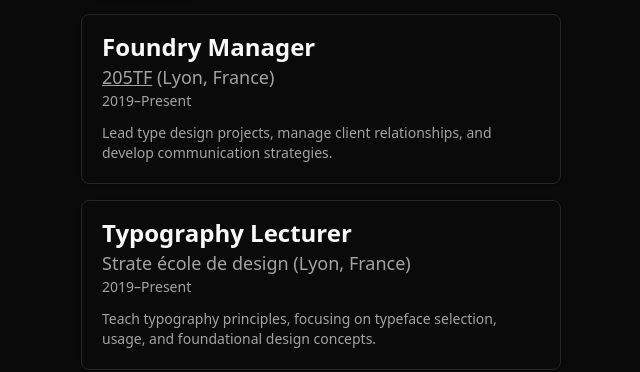
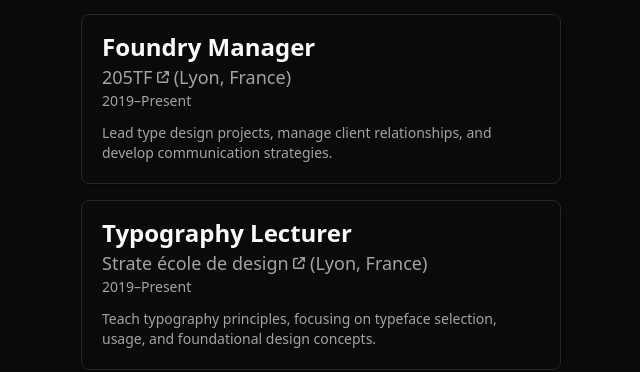
Before and after one commit to rmfrt/rmfrt-resume, a Next.js app: page / in a window 1280 px wide. Shown: the part 192-564 px from the top of the page, without its empty margins (319-959 px from the left). Built offline with nearby package versions, Linux system fonts and the light colour scheme.

Commit message:
Add icon to indicate external links

```diff
--- a/app/components/CvCardDescription.jsx
+++ b/app/components/CvCardDescription.jsx
@@ -8,13 +8,15 @@ export default function CvCardDescription({ children }) {
                     components={{
                         p: ({ node, ...props }) => <>{props.children}</>,
                         a: ({ href, children }) => (
-                            <a
-                                href={href}
-                                target="_blank"
-                                rel="noopener noreferrer"
-                                className="underline hover:no-underline "
-                            >
-                                {children}
+                            <a href={href} target="_blank" rel="noopener noreferrer" className="hover:text-neutral-500">
+                                {children}{" "}
+                                <svg
+                                    xmlns="http://www.w3.org/2000/svg"
+                                    viewBox="0 0 512 512"
+                                    className="inline-block w-[0.6rem] h-[0.6rem] fill-current mt-[-4px]"
+                                >
+                                    <path d="M320 0c-17.7 0-32 14.3-32 32s14.3 32 32 32l82.7 0L201.4 265.4c-12.5 12.5-12.5 32.8 0 45.3s32.8 12.5 45.3 0L448 109.3l0 82.7c0 17.7 14.3 32 32 32s32-14.3 32-32l0-160c0-17.7-14.3-32-32-32L320 0zM80 32C35.8 32 0 67.8 0 112L0 432c0 44.2 35.8 80 80 80l320 0c44.2 0 80-35.8 80-80l0-112c0-17.7-14.3-32-32-32s-32 14.3-32 32l0 112c0 8.8-7.2 16-16 16L80 448c-8.8 0-16-7.2-16-16l0-320c0-8.8 7.2-16 16-16l112 0c17.7 0 32-14.3 32-32s-14.3-32-32-32L80 32z" />
+                                </svg>
                             </a>
                         ),
                     }}
--- a/app/components/CvCardWhere.jsx
+++ b/app/components/CvCardWhere.jsx
@@ -29,13 +29,15 @@ export default function CvCardWhere({ children }) {
                 components={{
                     p: ({ node, ...props }) => <>{props.children}</>,
                     a: ({ href, children }) => (
-                        <a
-                            href={href}
-                            target="_blank"
-                            rel="noopener noreferrer"
-                            className="underline hover:no-underline "
-                        >
-                            {children}
+                        <a href={href} target="_blank" rel="noopener noreferrer" className="hover:text-neutral-500">
+                            {children}{" "}
+                            <svg
+                                xmlns="http://www.w3.org/2000/svg"
+                                viewBox="0 0 512 512"
+                                className="inline-block w-3 h-3 fill-current mt-[-5px]"
+                            >
+                                <path d="M320 0c-17.7 0-32 14.3-32 32s14.3 32 32 32l82.7 0L201.4 265.4c-12.5 12.5-12.5 32.8 0 45.3s32.8 12.5 45.3 0L448 109.3l0 82.7c0 17.7 14.3 32 32 32s32-14.3 32-32l0-160c0-17.7-14.3-32-32-32L320 0zM80 32C35.8 32 0 67.8 0 112L0 432c0 44.2 35.8 80 80 80l320 0c44.2 0 80-35.8 80-80l0-112c0-17.7-14.3-32-32-32s-32 14.3-32 32l0 112c0 8.8-7.2 16-16 16L80 448c-8.8 0-16-7.2-16-16l0-320c0-8.8 7.2-16 16-16l112 0c17.7 0 32-14.3 32-32s-14.3-32-32-32L80 32z" />
+                            </svg>
                         </a>
                     ),
                 }}
--- a/app/data/cv.json
+++ b/app/data/cv.json
@@ -13,7 +13,11 @@
         },
         {
             "what": "Typography Lecturer",
-            "where": { "location": "Strate école de design", "city": "Lyon", "country": "France" },
+            "where": {
+                "location": "[Strate école de design](https://www.strate.design/ecole-design/strate-ecole-design-campus-lyon)",
+                "city": "Lyon",
+                "country": "France"
+            },
             "when": { "start": "2019", "end": "NOW" },
             "description": "Teach typography principles, focusing on typeface selection, usage, and foundational design concepts.",
             "visible": true
```
